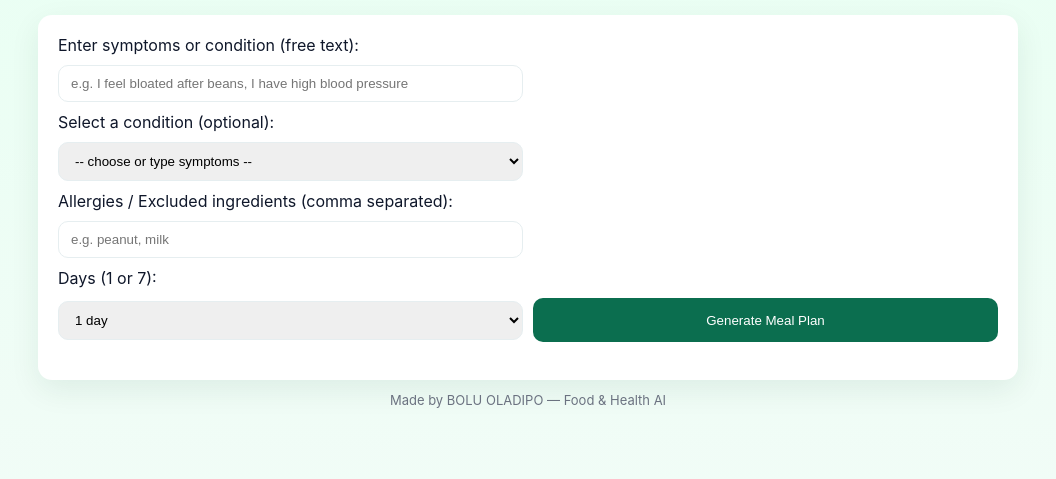
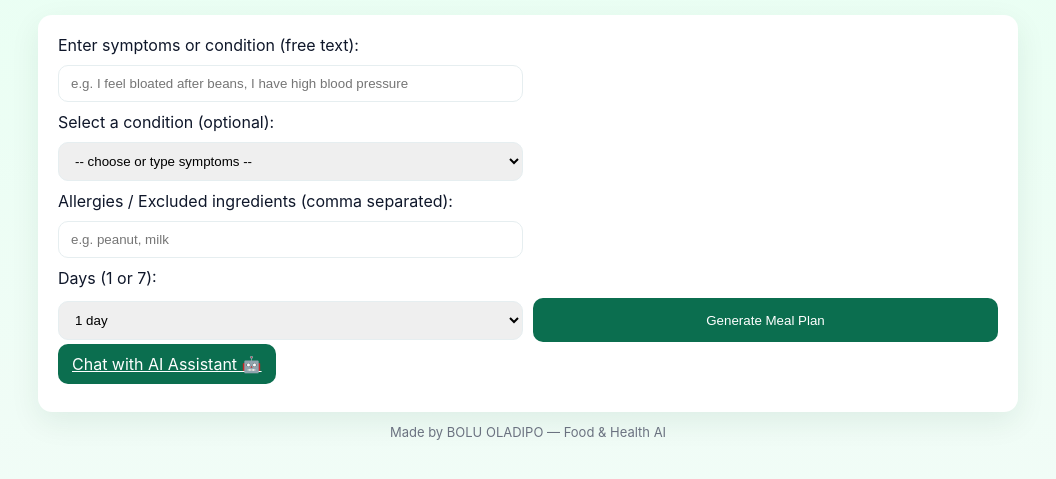
Before and after one commit to BoluOladipo/AI-Diet-Recommender, a website: page frontend/index.html in a window 1280 px wide. Shown: the part 93-572 px from the top of the page, without its empty margins (112-1168 px from the left). Drawn offline with nearby package versions, Linux system fonts and the light colour scheme; no server answers.

Commit message:
Update index.html

```diff
--- a/frontend/index.html
+++ b/frontend/index.html
@@ -33,6 +33,7 @@
       </div>
 
       <div id="loading" class="loading hidden">Generating plan…</div>
+       <a href="chatbot.html" class="btn">Chat with AI Assistant 🤖</a>
       <div id="resultArea" class="results"></div>
       <div id="actions" class="actions hidden">
         <button id="downloadPdf" class="btn secondary">Download Plan (PDF)</button>
```
